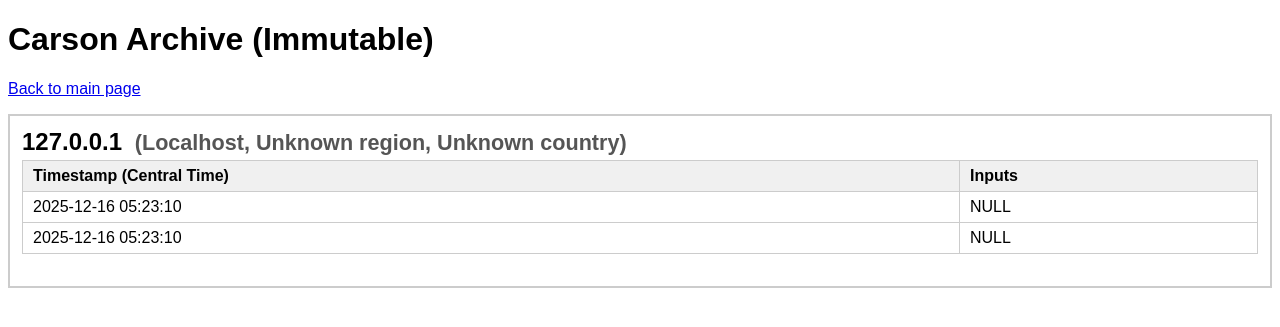
After one commit to cbmckinstry/Clustering, a Flask app: page /carson in a window 1280 px wide. The commit adds this page. Shown: the top 327 px of the page. Run offline with Flask 3, Linux system fonts and the light colour scheme; the visitor is signed in with stand-in values (Sample User, id 1).

Commit message:
added layered access

```diff
--- a/app.py
+++ b/app.py
@@ -27,12 +27,10 @@ app.config.update(
 # ------------------------------
 redis_url = os.environ.get("REDIS_URL")
 
-app.config["SESSION_PERMANENT"] = False
+app.config["SESSION_PERMANENT"] = False  # browser-session cookie (ends when browser closes)
 app.config["SESSION_USE_SIGNER"] = True
 
 # IMPORTANT: isolate session keys between apps sharing Redis
-# Render env example:
-#   SESSION_KEY_PREFIX=session:clustering:
 app.config["SESSION_KEY_PREFIX"] = os.environ.get("SESSION_KEY_PREFIX", "session:clustering:")
 
 if redis_url:
@@ -47,17 +45,25 @@ else:
 Session(app)
 
 # ------------------------------
-# Admin passwords
+# Passwords
 # ------------------------------
+# /data (view/delete/wipe MAIN log)
 DATA_PASSWORD = os.environ.get("DATA_PASSWORD", "change-me")
 DATA_PASSWORD_VIEW = os.environ.get("DATA_PASSWORD_VIEW", DATA_PASSWORD)
 DATA_PASSWORD_DELETE = os.environ.get("DATA_PASSWORD_DELETE", DATA_PASSWORD)
 DATA_PASSWORD_WIPE = os.environ.get("DATA_PASSWORD_WIPE", DATA_PASSWORD)
 
+# /trainer (view-only MAIN log)
+TRAINER_PASSWORD_VIEW = os.environ.get("TRAINER_PASSWORD_VIEW", "change-me-trainer")
+
+# /carson (view-only ARCHIVE log) - NO TIME LIMIT once authed
+CARSON_PASSWORD_VIEW = os.environ.get("CARSON_PASSWORD_VIEW", "change-me-carson")
+
 # ------------------------------
-# Admin TTL (seconds)
+# TTLs
 # ------------------------------
 ADMIN_TTL_SECONDS = int(os.environ.get("ADMIN_TTL_SECONDS", "300"))
+TRAINER_TTL_SECONDS = int(os.environ.get("TRAINER_TTL_SECONDS", "300"))
 
 # If 0 => requires delete password every delete
 # If >0 => after entering delete password once, it stays unlocked for that many seconds
@@ -66,6 +72,9 @@ DELETE_TTL_SECONDS = int(os.environ.get("DELETE_TTL_SECONDS", "30"))
 def _now() -> float:
     return time.time()
 
+# ------------------------------
+# Auth helpers
+# ------------------------------
 def is_admin_authed() -> bool:
     return session.get("data_admin_until", 0) > _now()
 
@@ -79,19 +88,35 @@ def require_admin() -> bool:
 def is_delete_unlocked() -> bool:
     return session.get("delete_unlocked_until", 0) > _now()
 
+def is_trainer_authed() -> bool:
+    return session.get("trainer_until", 0) > _now()
+
+# NO TIME LIMIT for carson (until browser session ends)
+def is_carson_authed() -> bool:
+    return bool(session.get("carson_authed", False))
+
 # ------------------------------
 # Logging keys (Redis)
 # ------------------------------
-# IMPORTANT: isolate log keys between apps sharing the same Redis
-# Render env example:
-#   DATA_KEY_PREFIX=clustering:data_log_v2
+# MAIN log (mutable): /data + /trainer see this
 DATA_KEY_PREFIX = os.environ.get("DATA_KEY_PREFIX", "clustering:data_log_v2").strip() or "clustering:data_log_v2"
 LOG_KEY = DATA_KEY_PREFIX
 ID_KEY = f"{DATA_KEY_PREFIX}:id_counter"
 
+# ARCHIVE log (immutable): /carson sees this; never wiped/deleted/edited
+ARCHIVE_KEY_PREFIX = os.environ.get("ARCHIVE_KEY_PREFIX", "clustering:archive_v1").strip() or "clustering:archive_v1"
+ARCHIVE_LOG_KEY = ARCHIVE_KEY_PREFIX
+ARCHIVE_ID_KEY = f"{ARCHIVE_KEY_PREFIX}:id_counter"
+
+# HARD SAFETY CHECK
+if LOG_KEY == ARCHIVE_LOG_KEY:
+    raise RuntimeError("FATAL CONFIG ERROR: DATA_KEY_PREFIX and ARCHIVE_KEY_PREFIX must be different.")
+
 # Local fallback storage (dev)
 DATA_LOG = []
+ARCHIVE_LOG = []
 LOG_COUNTER = 0
+ARCHIVE_COUNTER = 0
 
 def _get_redis():
     r = app.config.get("SESSION_REDIS")
@@ -108,7 +133,17 @@ def _next_local_id():
     LOG_COUNTER += 1
     return LOG_COUNTER
 
+def _next_archive_local_id():
+    global ARCHIVE_COUNTER
+    ARCHIVE_COUNTER += 1
+    return ARCHIVE_COUNTER
+
 def log_append(entry: dict):
+    """
+    Append to BOTH:
+      - MAIN log (mutable)
+      - ARCHIVE log (immutable)
+    """
     r = _get_redis()
     entry = dict(entry)
 
@@ -116,19 +151,34 @@ def log_append(entry: dict):
         if "id" not in entry:
             entry["id"] = int(r.incr(ID_KEY))
         r.rpush(LOG_KEY, json.dumps(entry))
+
+        archive_entry = dict(entry)
+        archive_entry["archive_id"] = int(r.incr(ARCHIVE_ID_KEY))
+        r.rpush(ARCHIVE_LOG_KEY, json.dumps(archive_entry))
     else:
         if "id" not in entry:
             entry["id"] = _next_local_id()
         DATA_LOG.append(entry)
 
-def log_get_all():
+        archive_entry = dict(entry)
+        archive_entry["archive_id"] = _next_archive_local_id()
+        ARCHIVE_LOG.append(archive_entry)
+
+def log_get_all_main():
     r = _get_redis()
     if r is not None:
         raw = r.lrange(LOG_KEY, 0, -1)
         return [json.loads(x) for x in raw]
     return list(DATA_LOG)
 
-def log_replace_all(entries):
+def log_get_all_archive():
+    r = _get_redis()
+    if r is not None:
+        raw = r.lrange(ARCHIVE_LOG_KEY, 0, -1)
+        return [json.loads(x) for x in raw]
+    return list(ARCHIVE_LOG)
+
+def log_replace_all_main(entries):
     r = _get_redis()
     if r is not None:
         pipe = r.pipeline()
@@ -140,7 +190,8 @@ def log_replace_all(entries):
         global DATA_LOG
         DATA_LOG = list(entries)
 
-def log_clear_all():
+def log_clear_main():
+    """Wipe ONLY MAIN log keys (archive untouched)."""
     r = _get_redis()
     if r is not None:
         r.delete(LOG_KEY)
@@ -150,8 +201,8 @@ def log_clear_all():
         DATA_LOG.clear()
         LOG_COUNTER = 0
 
-def build_grouped_entries():
-    entries = list(reversed(log_get_all()))
+def build_grouped_entries(entries):
+    entries = list(reversed(entries))
     grouped = {}
     for e in entries:
         ip = e.get("ip", "Unknown IP")
@@ -177,6 +228,9 @@ def lookup_city(ip: str):
     except Exception:
         return None
 
+# ------------------------------
+# Main page
+# ------------------------------
 @app.route("/", methods=["GET", "POST"], strict_slashes=False)
 def index():
     user_ip = request.headers.get("X-Forwarded-For", request.remote_addr).split(",")[0].strip()
@@ -243,6 +297,9 @@ def index():
 
     return render_template("index.html", results=None, error_message=None)
 
+# ==========================================================
+# /data (EDITOR) — login + view + delete + wipe MAIN
+# ==========================================================
 @app.route("/data_login", methods=["GET", "POST"], strict_slashes=False)
 def data_login():
     error = None
@@ -260,13 +317,11 @@ def data_view():
     if not require_admin():
         return redirect(url_for("data_login"))
 
-    grouped_entries = build_grouped_entries()
-    delete_unlocked = is_delete_unlocked()
-
+    grouped_entries = build_grouped_entries(log_get_all_main())
     return render_template(
         "data.html",
         grouped_entries=grouped_entries,
-        delete_unlocked=delete_unlocked,
+        delete_unlocked=is_delete_unlocked(),
         delete_error=None,
         wipe_error=None,
     )
@@ -280,12 +335,10 @@ def delete_entry():
     if entry_id is None:
         return redirect(url_for("data_view"))
 
-    delete_unlocked = is_delete_unlocked()
-
-    if not delete_unlocked:
+    if not is_delete_unlocked():
         pwd = request.form.get("delete_password", "")
         if pwd != DATA_PASSWORD_DELETE:
-            grouped_entries = build_grouped_entries()
+            grouped_entries = build_grouped_entries(log_get_all_main())
             return render_template(
                 "data.html",
                 grouped_entries=grouped_entries,
@@ -294,11 +347,10 @@ def delete_entry():
                 wipe_error=None,
             )
         session["delete_unlocked_until"] = _now() + DELETE_TTL_SECONDS
-        delete_unlocked = is_delete_unlocked()
 
-    entries = log_get_all()
+    entries = log_get_all_main()
     filtered = [e for e in entries if e.get("id") != entry_id]
-    log_replace_all(filtered)
+    log_replace_all_main(filtered)
     return redirect(url_for("data_view"))
 
 @app.route("/wipe_data", methods=["POST"], strict_slashes=False)
@@ -308,7 +360,7 @@ def wipe_data():
 
     pwd = request.form.get("wipe_password", "")
     if pwd != DATA_PASSWORD_WIPE:
-        grouped_entries = build_grouped_entries()
+        grouped_entries = build_grouped_entries(log_get_all_main())
         return render_template(
             "data.html",
             grouped_entries=grouped_entries,
@@ -317,8 +369,54 @@ def wipe_data():
             wipe_error="Incorrect wipe password.",
         )
 
-    log_clear_all()
+    log_clear_main()  # MAIN cleared; ARCHIVE untouched
     return redirect(url_for("data_view"))
+
+# ==========================================================
+# /trainer (VIEWER) — view-only MAIN (changes with /data)
+# ==========================================================
+@app.route("/trainer_login", methods=["GET", "POST"], strict_slashes=False)
+def trainer_login():
+    error = None
+    if request.method == "POST":
+        pwd = request.form.get("password", "")
+        if pwd == TRAINER_PASSWORD_VIEW:
+            session["trainer_until"] = _now() + TRAINER_TTL_SECONDS
+            return redirect(url_for("trainer_view"))
+        error = "Incorrect password."
+    return render_template("trainer_login.html", error=error)
+
+@app.route("/trainer", strict_slashes=False)
+def trainer_view():
+    if not is_trainer_authed():
+        session.pop("trainer_until", None)
+        return redirect(url_for("trainer_login"))
+
+    grouped_entries = build_grouped_entries(log_get_all_main())
+    return render_template("trainer.html", grouped_entries=grouped_entries)
+
+# ==========================================================
+# /carson (IMMUTABLE VIEWER) — view-only ARCHIVE (NO TIME LIMIT)
+# ==========================================================
+@app.route("/carson_login", methods=["GET", "POST"], strict_slashes=False)
+def carson_login():
+    error = None
+    if request.method == "POST":
+        pwd = request.form.get("password", "")
+        if pwd == CARSON_PASSWORD_VIEW:
+            session["carson_authed"] = True  # no expiry
+            return redirect(url_for("carson_view"))
+        error = "Incorrect password."
+    return render_template("carson_login.html", error=error)
+
+@app.route("/carson", strict_slashes=False)
+def carson_view():
+    if not is_carson_authed():
+        session.pop("carson_authed", None)
+        return redirect(url_for("carson_login"))
+
+    grouped_entries = build_grouped_entries(log_get_all_archive())
+    return render_template("carson.html", grouped_entries=grouped_entries)
 
 if __name__ == "__main__":
     app.run()
--- /dev/null
+++ b/templates/carson.html
@@ -0,0 +1,78 @@
+<!doctype html>
+<html lang="en">
+<head>
+    <meta charset="utf-8">
+    <title>Carson Archive (Immutable)</title>
+    <style>
+        body { font-family: sans-serif; }
+        table { border-collapse: collapse; width: 100%; margin-bottom: 20px; }
+        th, td { border: 1px solid #ccc; padding: 6px 10px; text-align: left; vertical-align: middle; }
+        th { background: #f0f0f0; }
+        .input-box { white-space: nowrap; }
+        .ip-block { margin-bottom: 35px; padding: 12px; border: 2px solid #ccc; }
+        .ip-heading { margin: 0 0 4px 0; }
+        .ip-meta { font-size: 0.9em; color: #555; margin-left: 6px; }
+        .label { font-weight: normal; margin-right: 4px; }
+    </style>
+</head>
+<body>
+
+<h1>Carson Archive (Immutable)</h1>
+<p><a href="{{ url_for('index') }}">Back to main page</a></p>
+
+{% if grouped_entries %}
+{% for ip, group in grouped_entries.items() %}
+<div class="ip-block">
+
+    {% set g = group[0].geo if group[0].geo is defined else None %}
+    <h2 class="ip-heading">
+        {{ ip }}
+        {% if g %}
+        <span class="ip-meta">({{ g.city or 'Unknown city' }}, {{ g.region or 'Unknown region' }}, {{ g.country or 'Unknown country' }})</span>
+        {% else %}
+        <span class="ip-meta">(Location unknown)</span>
+        {% endif %}
+    </h2>
+
+    <table>
+        <thead>
+        <tr>
+            <th>Timestamp (Central Time)</th>
+            <th>Inputs</th>
+        </tr>
+        </thead>
+        <tbody>
+        {% for e in group %}
+        {% set inp = e.input if e.input is defined else None %}
+        {% set is_viewer = (e.event is defined and e.event == "view") %}
+        <tr>
+            <td>{{ e.timestamp }}</td>
+            <td class="input-box">
+                {% if is_viewer %}
+                NULL
+                {% else %}
+                {% if not inp %}
+                NULL
+                {% else %}
+                <span class="label">Single Sites:</span>{{ inp.int1 if inp.int1 is not none else "NULL" }}
+                &nbsp;&nbsp;<span class="label">Double Sites:</span>{{ inp.int2 if inp.int2 is not none else "NULL" }}
+                &nbsp;&nbsp;<span class="label">Triple Sites:</span>{{ inp.int3 if inp.int3 is not none else "NULL" }}
+                &nbsp;&nbsp;<span class="label">Cars:</span>{{ inp.int4 if inp.int4 is not none else "NULL" }}
+                &nbsp;&nbsp;<span class="label">Vans:</span>{{ inp.int5 if inp.int5 is not none else "NULL" }}
+                &nbsp;&nbsp;<span class="label">Bus Capacities:</span>{{ inp.int_list if inp.int_list is not none else "NULL" }}
+                {% endif %}
+                {% endif %}
+            </td>
+        </tr>
+        {% endfor %}
+        </tbody>
+    </table>
+
+</div>
+{% endfor %}
+{% else %}
+<p>No entries logged yet.</p>
+{% endif %}
+
+</body>
+</html>
--- a/templates/data.html
+++ b/templates/data.html
@@ -112,8 +112,6 @@
                 <form action="{{ url_for('delete_entry') }}" method="POST" style="display:inline;">
                     <input type="hidden" name="entry_id" value="{{ e.id }}">
 
-                    {# IMPORTANT FIX:
-                    delete_unlocked is provided by Flask (not session.get('delete_unlocked')) #}
                     {% if not delete_unlocked %}
                     <input type="password" name="delete_password" placeholder="Delete password" required>
                     {% endif %}
```
Also changed, not shown: templates/carson_login.html (added, +21 -0 lines), templates/trainer.html (added, +78 -0 lines), templates/trainer_login.html (added, +21 -0 lines).
